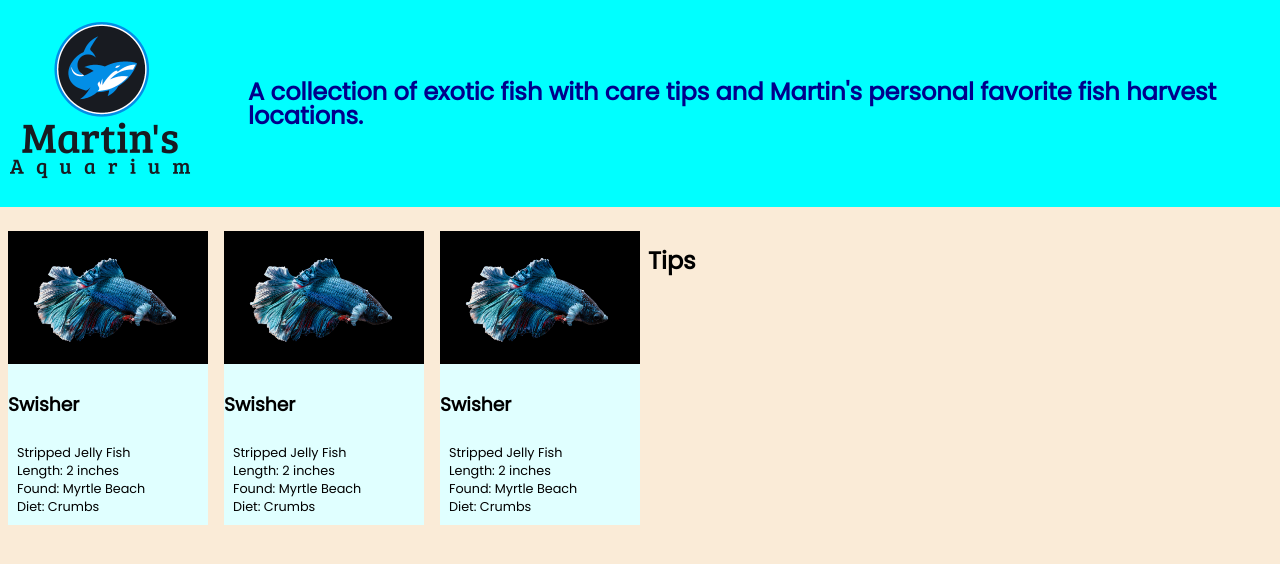
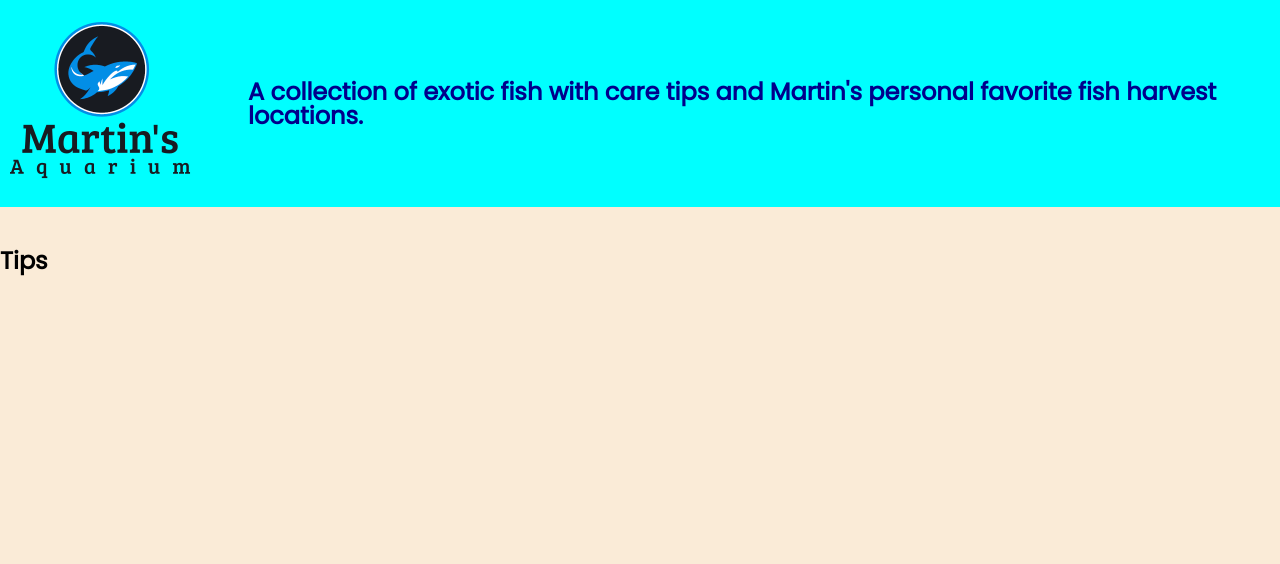
Before and after one commit to scrawleyy1/martins-aquarium, a plain HTML site: page index.html in a window 1280 px wide. Drawn offline with nearby package versions, Linux system fonts and the light colour scheme; files that its build step writes are made by us from their sources.

Commit message:
update index.html

```diff
--- a/index.html
+++ b/index.html
@@ -17,36 +17,7 @@
 	</div>
 	<div class="fishTank">
 		<section class="fishList">
-			<article class="fish-card">
-				<div><img class="fish-image" src="images/bluefish.jpg" /></div>
-				<h3 class="fish-name">Swisher</h3>
-				<ul>
-					<li class="fish-details">Stripped Jelly Fish</li>
-					<li class="fish-details">Length: 2 inches</li>
-					<li class="fish-details">Found: Myrtle Beach</li>
-					<li class="fish-details">Diet: Crumbs</li>
-				</ul>
-        	</article>
-			<article class="fish-card">
-				<div><img class="fish-image" src="images/bluefish.jpg" /></div>
-				<h3 class="fish-name">Swisher</h3>
-				<ul>
-					<li class="fish-details">Stripped Jelly Fish</li>
-					<li class="fish-details">Length: 2 inches</li>
-					<li class="fish-details">Found: Myrtle Beach</li>
-					<li class="fish-details">Diet: Crumbs</li>
-				</ul>
-        	</article>
-			<article class="fish-card">
-				<div><img class="fish-image" src="images/bluefish.jpg" /></div>
-				<h3 class="fish-name">Swisher</h3>
-				<ul>
-					<li class="fish-details">Stripped Jelly Fish</li>
-					<li class="fish-details">Length: 2 inches</li>
-					<li class="fish-details">Found: Myrtle Beach</li>
-					<li class="fish-details">Diet: Crumbs</li>
-				</ul>
-        	</article>
+
 		</section>
 		<section><h2>Tips</h2></section>
 	</div>
```
